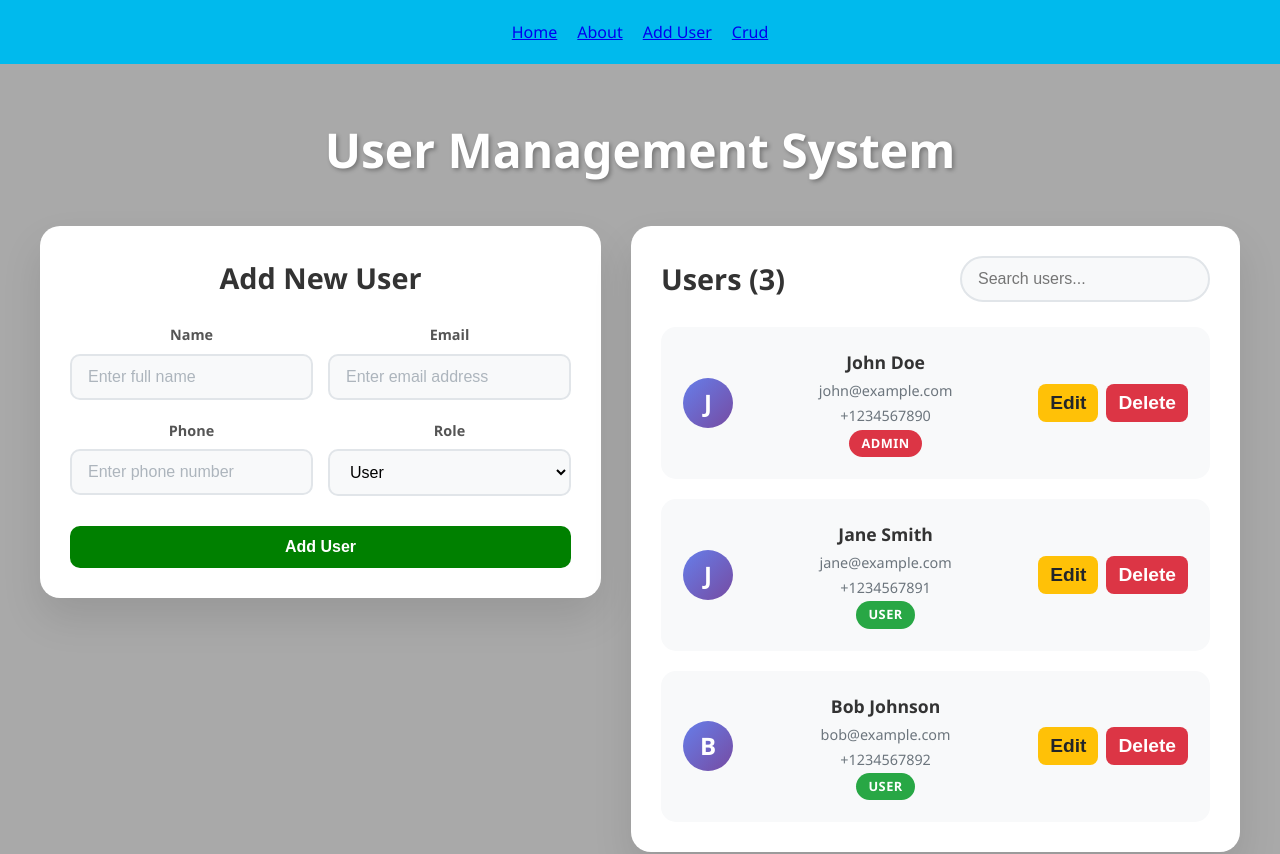
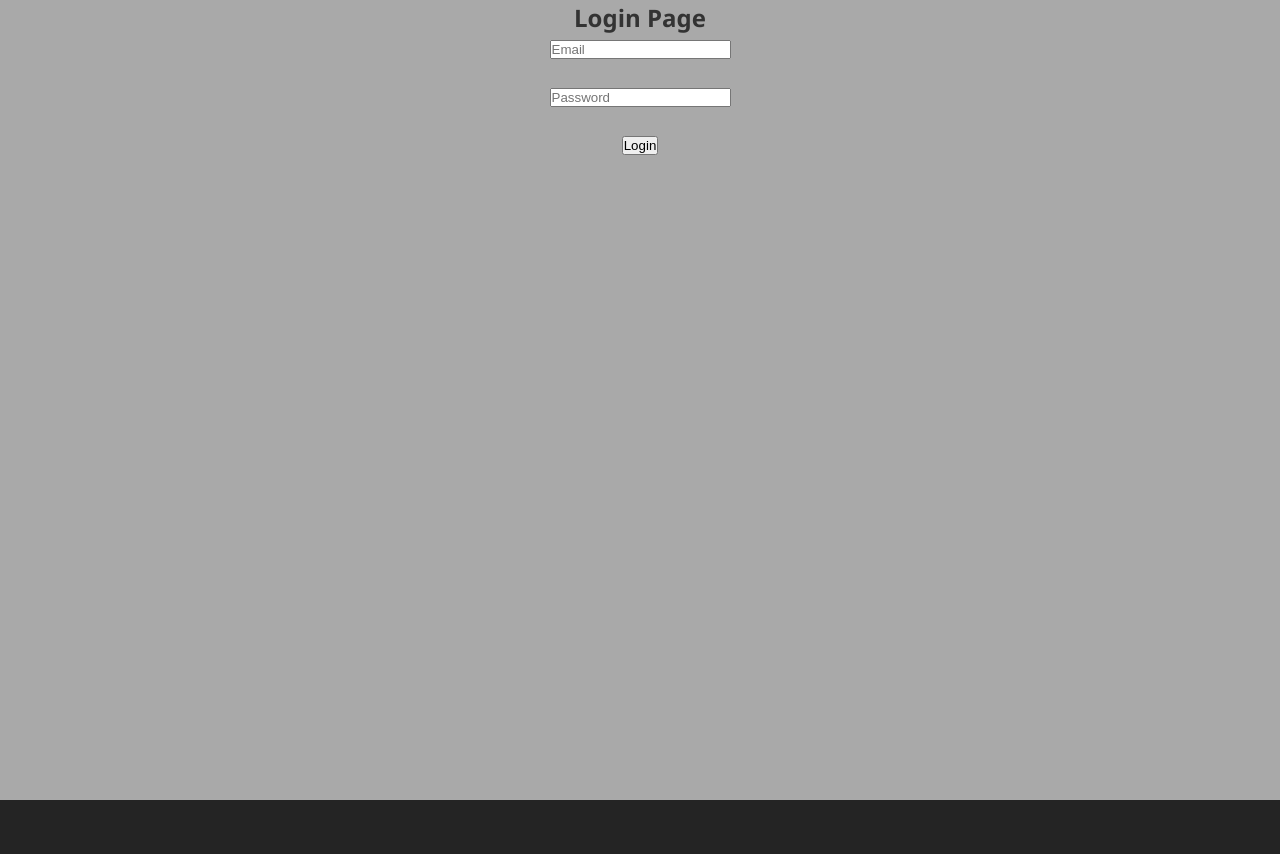
Before and after one commit to durgeshdy/ReactMyApp, a React (Vite) app: page /crud in a window 1280 px wide. Shown: the top 854 px of the page. After the commit the page ends 800 px from the top, so only its background shows below. Built offline with nearby package versions, Linux system fonts and the light colour scheme.

Commit message:
changes regarding the CRUD

```diff
--- a/src/App.jsx
+++ b/src/App.jsx
@@ -6,15 +6,26 @@ import { AddUser } from './Test/AddUser'
 import  Home from './Test/Home'
 import  About from './Test/About'
 import  Crud from './Crud'
+import { Login } from './Test/Login'
 
 
 import { Routes, Route, Link } from "react-router-dom";
 
 
 function App() {
+  const [isLoggedIn, setIsLoggedIn] = useState(false);
+
+  useEffect(() => {
+    const loginStatus = localStorage.getItem('isLoggedIn');
+    if (loginStatus === "true") {
+      setIsLoggedIn(true);
+    }
+  }, []);
 
   return (
     <div className="app">
+      {isLoggedIn  ? (
+        <div>
             <header className='header-wrapper'>
               <Link to="/" className="nav-btn">Home</Link>
               <Link to="/about" className="nav-btn">About</Link>
@@ -29,6 +40,14 @@ function App() {
                 <Route path="/crud" element={<Crud />} />
               </Routes>
             </main>
+      </div>
+
+      ) : (
+        <Login onLogin={() => setIsLoggedIn(true)} />
+        )}
+
+
+
 
     </div>
   )
--- a/src/Crud.jsx
+++ b/src/Crud.jsx
@@ -18,9 +18,9 @@ function App() {
   // Initialize with sample data
   useEffect(() => {
     const sampleUsers = [
-      { id: 1, name: 'John Doe', email: 'john@example.com', phone: '+1234567890', role: 'admin' },
-      { id: 2, name: 'Jane Smith', email: 'jane@example.com', phone: '+1234567891', role: 'user' },
-      { id: 3, name: 'Bob Johnson', email: 'bob@example.com', phone: '+1234567892', role: 'user' }
+      { id: 1, name: 'Lalu', email: 'lalu@gmail.com', phone: '+1234567890', role: 'admin' },
+      { id: 2, name: 'namu', email: 'namu@gmail.com', phone: '+1234567891', role: 'user' },
+      { id: 3, name: 'Sam', email: 'Sam@gmail.com', phone: '+1234567892', role: 'user' }
     ]
     setUsers(sampleUsers)
   }, [])
@@ -99,11 +99,11 @@ function App() {
             <form onSubmit={handleSubmit} className="user-form">
               <div className="form-row">
                 <div className="form-group">
-                  <label htmlFor="name">Name</label>
+                  <label htmlFor="name">First Name</label>
                   <input
                     type="text"
                     id="name"
-                    name="name"
+                    name="first_names"
                     value={formData.name}
                     onChange={handleInputChange}
                     required
@@ -190,9 +190,6 @@ function App() {
             ) : (
               filteredUsers.map(user => (
                 <div key={user.id} className="user-card">
-                  <div className="user-avatar">
-                    {user.name.charAt(0).toUpperCase()}
-                  </div>
                   <div className="user-info">
                     <h3>{user.name}</h3>
                     <p className="user-email">{user.email}</p>
--- a/src/Test/AddUser.jsx
+++ b/src/Test/AddUser.jsx
@@ -1,26 +1,170 @@
+import { useState, useEffect } from "react"
+import { UserDetails } from "./UserDetails"
+import { use } from "react"
+
 export function AddUser() {
+    const [users, setUsers] = useState([])
+    const [isEditing, setIsEditing] = useState(false)
+    const [selectedUser, setSelectedUser] = useState(null)
+    const [formData, setFormData] = useState({
+        id : '',
+        first_name: '',
+        last_name: '',
+        email: '',
+        number: ''
+    })
+
+    const handleInputChange = (e) => {
+        setFormData({
+            ...formData, [e.target.name]: e.target.value,
+        })
+    }
+
+    const handleSubmit = (e) => {
+        e.preventDefault()
+        if(!isEditing){
+            let existingUsers = JSON.parse(localStorage.getItem("userData"));
+            if (!Array.isArray(existingUsers)) {
+            existingUsers = [];
+            }
+            const newUser = { ...formData,  id: Date.now()
+            }
+            const updatedUsers = [...existingUsers, newUser];
+            console.log("existingUsers:", existingUsers);
+            localStorage.setItem("userData", JSON.stringify(updatedUsers));
+            alert(" User data saved in localStorage!");
+
+            setUsers(updatedUsers);
+
+            // reset form
+            setFormData({
+                id: '',
+                first_name: '',
+                last_name: '',
+                email: '',
+                number: ''
+            })
+        } else {
+            const updatedUsers = users.map((user) =>
+                user.id === formData.id ? formData : user
+              );
+              localStorage.setItem("userData", JSON.stringify(updatedUsers));
+              setUsers(updatedUsers);
+              setIsEditing(false)
+              alert("User updated in localStorage!");
+               // Reset form
+            setFormData({
+                id: "",
+                first_name: "",
+                last_name: "",
+                email: "",
+                number: "",
+            });
+        }
+    }
+
+    const handleDelete = (id) => {
+        if (window.confirm('Are you sure you want to delete this user?')) {
+            const updatedUsers  = users.filter((user) => user.id !== id);
+            localStorage.setItem("userData", JSON.stringify(updatedUsers));
+            setUsers(updatedUsers);
+        }
+    }
+    const handleEdit = (user) => {
+        setFormData(user);
+        setIsEditing(true);
+
+    }
+
+    useEffect(() => {
+        const storedUsers = JSON.parse(localStorage.getItem("userData")) || [];
+        console.log('storedUsers',storedUsers);
+        setUsers(storedUsers);
+    }, []);
+
+    const logout = () => {
+        localStorage.removeItem("isLoggedIn");
+        window.location.reload();
+    }
 
     return (
             <div>
                 <h2 className="bg-gray-100">User Information Form</h2>
-                <form>
+                <form onSubmit={handleSubmit}>
                     <label>First Name:</label><br/>
-                    <input type="text" id="firstName" name="firstName" required /><br/><br/>
+                    <input
+                        type="text"
+                        id="firstName"
+                        value={formData.first_name}
+                        name="first_name"
+                        onChange={handleInputChange}
+                        required
+                    /><br/><br/>
 
 
                     <label>Last Name:</label><br/>
-                    <input type="text" id="lastName" name="lastName" required /><br/><br/>
+                    <input
+                        type="text"
+                        id="lastName"
+                        value={formData.last_name}
+                        name="last_name"
+                        onChange={handleInputChange}
+                        required /><br/><br/>
 
                     <label>Email:</label><br/>
-                    <input type="email" id="email" name="email" required /><br/><br/>
+                    <input
+                        type="email"
+                        id="email"
+                        value={formData.email}
+                        onChange={handleInputChange}
+                        name="email" required /><br/><br/>
 
                     <label>Phone Number:</label><br/>
-                    <input type="tel" id="number" name="number" pattern="[0-9]{10}" placeholder="1234567890" required /><br/><br/>
+                    <input
+                        onChange={handleInputChange}
+                        type="tel"
+                        id="number"
+                        value={formData.number}
+                        name="number"
+                        pattern="[0-9]{10}"
+                        required /><br/><br/>
 
                     <button type="submit">Submit</button>
 
                 </form>
+                <h2>All Users</h2>
+                <table>
+                    <tr>
+                        <th>
+                            First Name
+                        </th>
+                        <th>Last Name</th>
+                        <th>Email</th>
+                        <th>Number</th>
+                    </tr>
+                    {users.length > 0 ? (
+                        users.map((user, index) => (
+                            <tr key={index}>
+                            <td>{user.first_name}</td>
+                            <td>{user.last_name}</td>
+                            <td>{user.email}</td>
+                            <td>{user.number}</td>
+                            <td><button onClick={() => handleEdit(user)}>Edit</button></td>
+                            <td> <button onClick={() => handleDelete(user.id)}>Delete</button></td>
+                            <td><button onClick={() => setSelectedUser(user)}>View</button></td>
+                            </tr>
+                        ))
+                        ) : (
+                        <tr>
+                            <td colSpan="4">No users found</td>
+                        </tr>
+                        )}
 
+                </table>
+                {selectedUser && (
+                    <UserDetails user={selectedUser} onClose={() => setSelectedUser(null)} />
+                )}
+                <button onClick={() => logout()}>logout</button>
             </div>
     )
 }
--- /dev/null
+++ b/src/Test/Login.jsx
@@ -0,0 +1,49 @@
+import { useState } from "react"
+
+export function Login({onLogin}) {
+    const [formData, setFormData] = useState({
+        email: '',
+        password: ''
+    })
+    const handleInput = (e) => {
+        setFormData({ ...formData, [e.target.name]:  e.target.value })
+    }
+
+    const handleSubmit = (e) => {
+        e.preventDefault();
+        if (formData.email === "admin@test.com" && formData.password === "123456") {
+            localStorage.setItem("isLoggedIn", "true"); // save session
+            onLogin();
+        } else {
+            alert("Invalid credentials!");
+        }
+
+    }
+
+    return (
+        <div>
+        <h2>Login Page</h2>
+        <form onSubmit={handleSubmit}>
+          <input
+            type="email"
+            name="email"
+            placeholder="Email"
+            value={formData.email}
+            onChange={handleInput}
+            required
+          />
+          <br /><br />
+          <input
+            type="password"
+            placeholder="Password"
+            value={formData.password}
+            onChange={handleInput}
+            name="password"
+            required
+          />
+          <br /><br />
+          <button type="submit">Login</button>
+        </form>
+      </div>
+    )
+}
--- /dev/null
+++ b/src/Test/UserDetails.jsx
@@ -0,0 +1,16 @@
+export  function UserDetails({user, onClose}){
+    if (!user) return null;
+
+
+    return (
+        <div style={{ border: "1px solid gray", padding: "10px", marginTop: "10px" }}>
+        <h3>User Details</h3>
+        <p><strong>First Name:</strong> {user.first_name}</p>
+        <p><strong>Last Name:</strong> {user.last_name}</p>
+        <p><strong>Email:</strong> {user.email}</p>
+        <p><strong>Number:</strong> {user.number}</p>
+
+        <button onClick={onClose}>Close</button>
+      </div>
+    )
+}
```
Also changed, not shown: 1 other file (tests, documents, lock files or other folders). Lines whose indentation alone changed are shown as unchanged.
